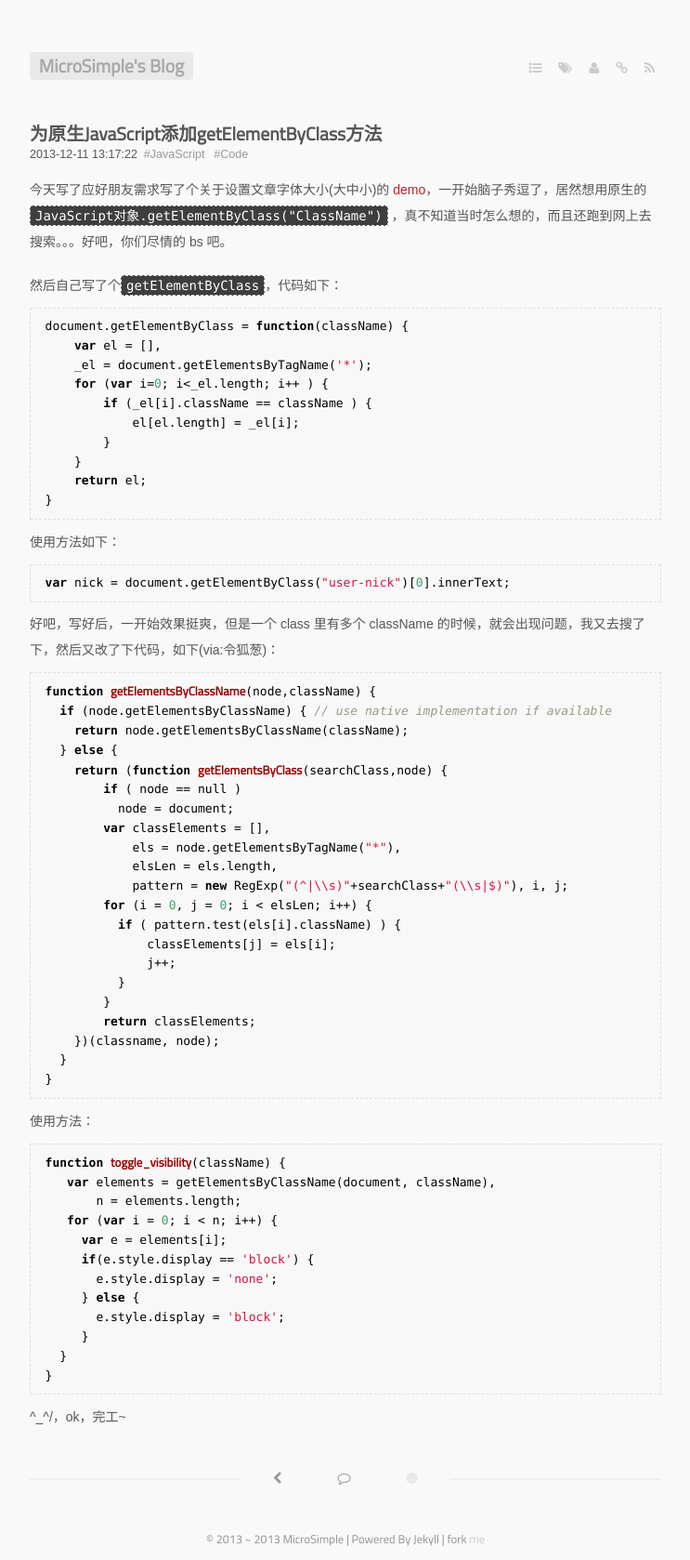
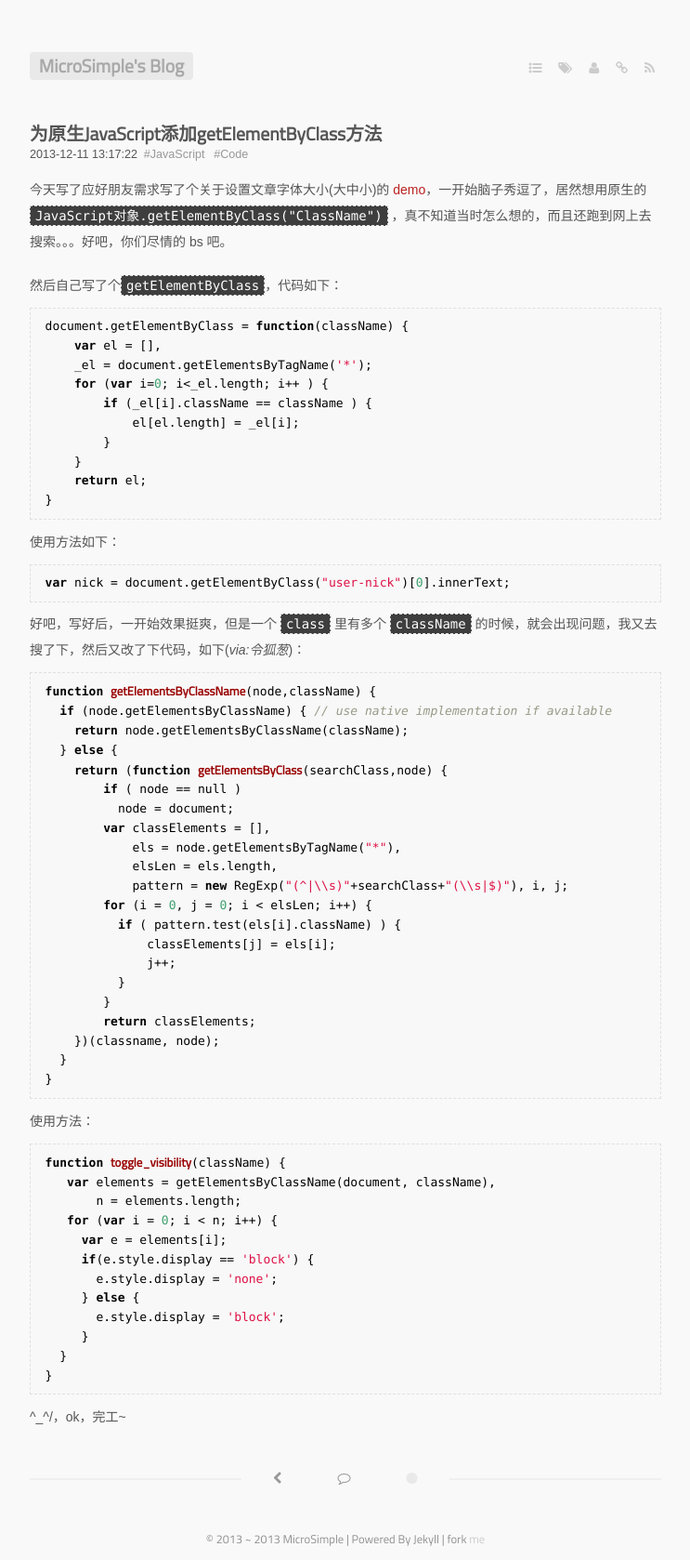
Before and after one commit to antwork/microsimple.github.com, a Jekyll site: the page built from _posts/2013-12-11-javascript-plus.markdown, in a window 1280 px wide. Shown: the whole page at 93% size, without its empty margins (268-1011 px from the left). Built offline with Jekyll 4.4.1, drawn with Linux system fonts in a browser that asks for light colours; some web fonts are replaced; Markdown is read by kramdown in place of the engine named in the settings.

```diff
--- a/_posts/2013-12-11-javascript-plus.markdown
+++ b/_posts/2013-12-11-javascript-plus.markdown
@@ -26,7 +26,7 @@ document.getElementByClass = function(className) {
 {% highlight JavaScript %}
 var nick = document.getElementByClass("user-nick")[0].innerText;
 {% endhighlight %}
-  好吧，写好后，一开始效果挺爽，但是一个 class 里有多个 className 的时候，就会出现问题，我又去搜了下，然后又改了下代码，如下(via:令狐葱)：
+  好吧，写好后，一开始效果挺爽，但是一个 `class` 里有多个 `className` 的时候，就会出现问题，我又去搜了下，然后又改了下代码，如下(*via:令狐葱*)：
 {% highlight JavaScript %}
 function getElementsByClassName(node,className) {
   if (node.getElementsByClassName) { // use native implementation if available
```
